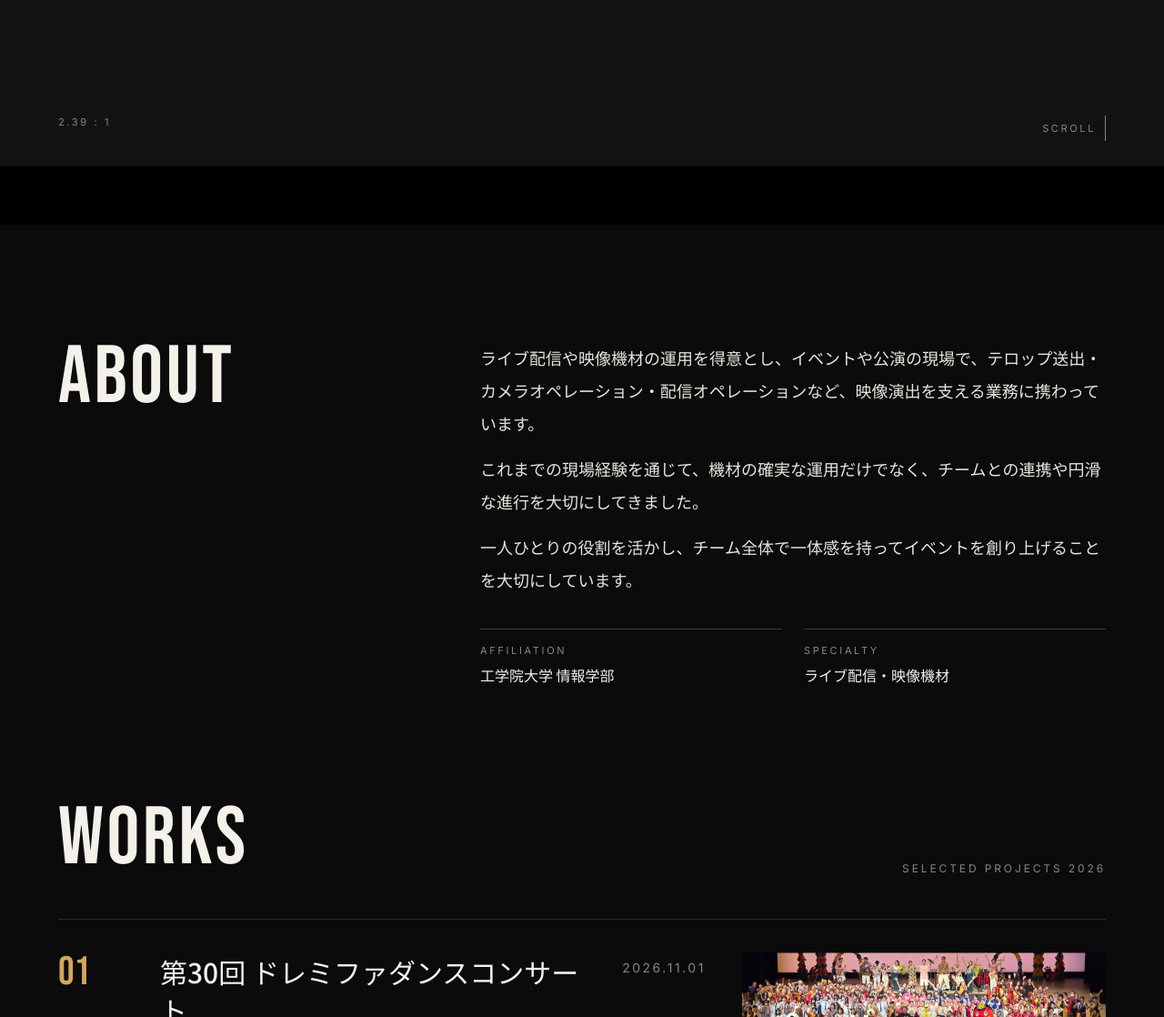
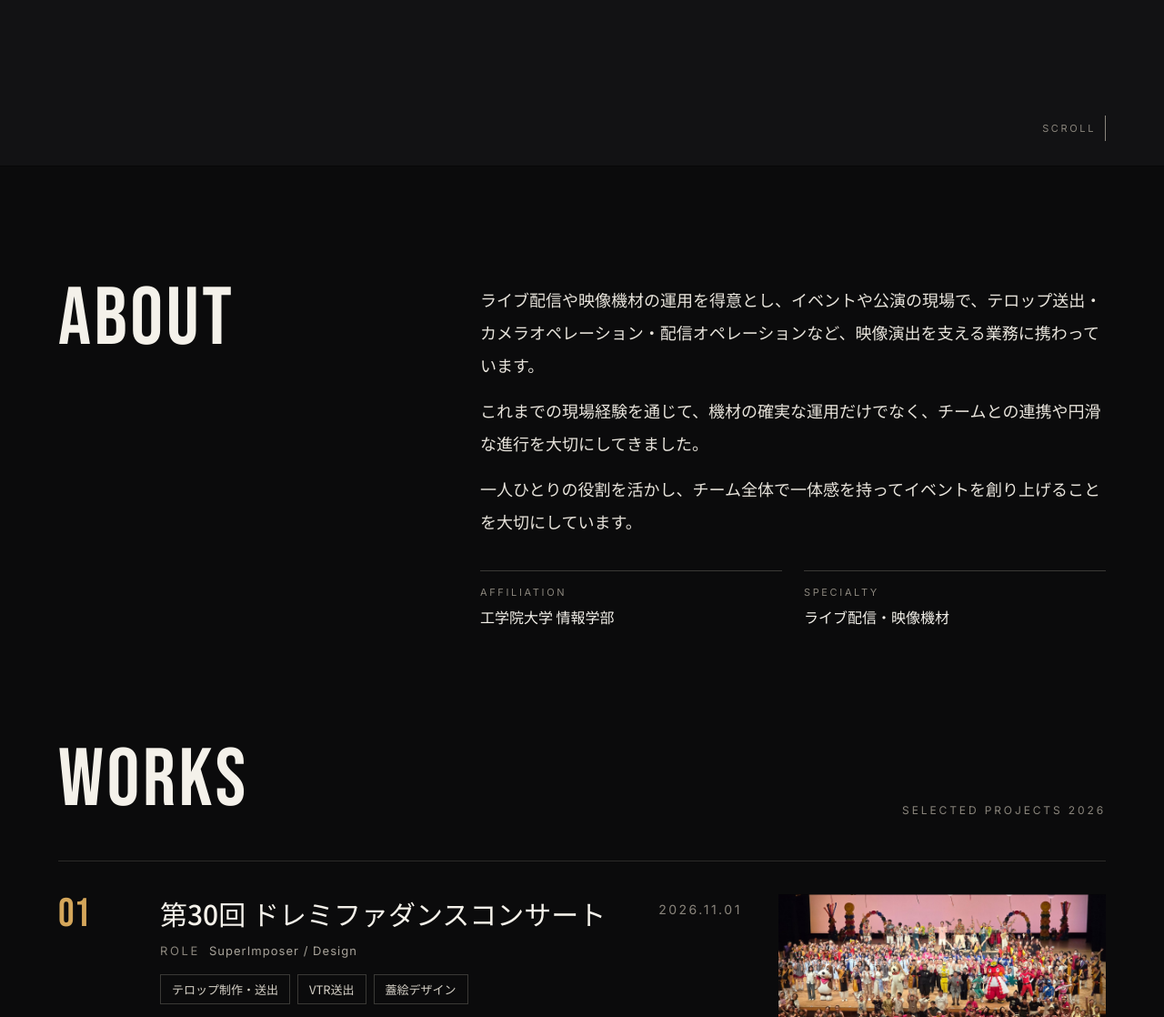
Before and after one commit to YumaKikuchi0612/YumaKikuchi0612.github.io, a plain HTML site: page index.html in a window 1280 px wide. Shown: the part 650-1768 px from the top of the page at 91% size. Drawn offline with Linux system fonts and the light colour scheme.

Commit message:
Add files via upload

```diff
--- a/index.html
+++ b/index.html
@@ -44,8 +44,7 @@
   .hero .names p { margin: 0; }
   .hero .jpname { font-size: 20px; font-weight: 500; letter-spacing: .3em; }
   .hero .title { font-size: 14px; letter-spacing: .28em; color: var(--muted); }
-  .hero .foot { padding-bottom: 28px; display: flex; justify-content: space-between; font-size: 11px; letter-spacing: .24em; color: var(--dim); }
-  .bar { height: 64px; background: #000; }
+  .hero .foot { padding-bottom: 28px; display: flex; justify-content: flex-end; font-size: 11px; letter-spacing: .24em; color: var(--dim); }
 
   section { padding: clamp(80px, 10vw, 140px) var(--pad); }
   .split { display: flex; flex-wrap: wrap; gap: 40px 80px; }
@@ -71,7 +70,7 @@
   .watch { align-self: flex-start; margin-top: 8px; display: inline-flex; align-items: center; gap: 10px; min-height: 44px; padding: 0 18px; border: 1px solid var(--accent); font-size: 12px; letter-spacing: .2em; text-decoration: none; color: var(--accent); transition: background .2s, color .2s; }
   .watch:hover { background: var(--accent); color: #0b0b0c; }
   .work .date { flex: 0 0 auto; font-size: 14px; letter-spacing: .18em; color: var(--dim); padding-top: 8px; }
-  .work .still { flex: 1 1 400px; max-width: 440px; aspect-ratio: 2.39 / 1; overflow: hidden; background: #000; margin: 0; }
+  .work .still { flex: 1 1 360px; max-width: 400px; aspect-ratio: 16 / 9; overflow: hidden; background: #000; margin: 0; }
   .work .still img { display: block; width: 100%; height: 100%; object-fit: cover; transition: transform .6s ease; }
   .work:hover .still img { transform: scale(1.04); }
 
@@ -164,9 +163,8 @@
       <p class="title">VIDEO CREATOR / CREATIVE PRODUCTION</p>
     </div>
   </div>
-  <div class="wrap foot fade d3"><span>2.39 : 1</span><span class="scroll-cue">SCROLL</span></div>
+  <div class="wrap foot fade d3"><span class="scroll-cue">SCROLL</span></div>
 </div>
-<div class="bar"></div>
 
 <section id="about" style="padding-bottom: 0;">
   <div class="wrap split">
```
